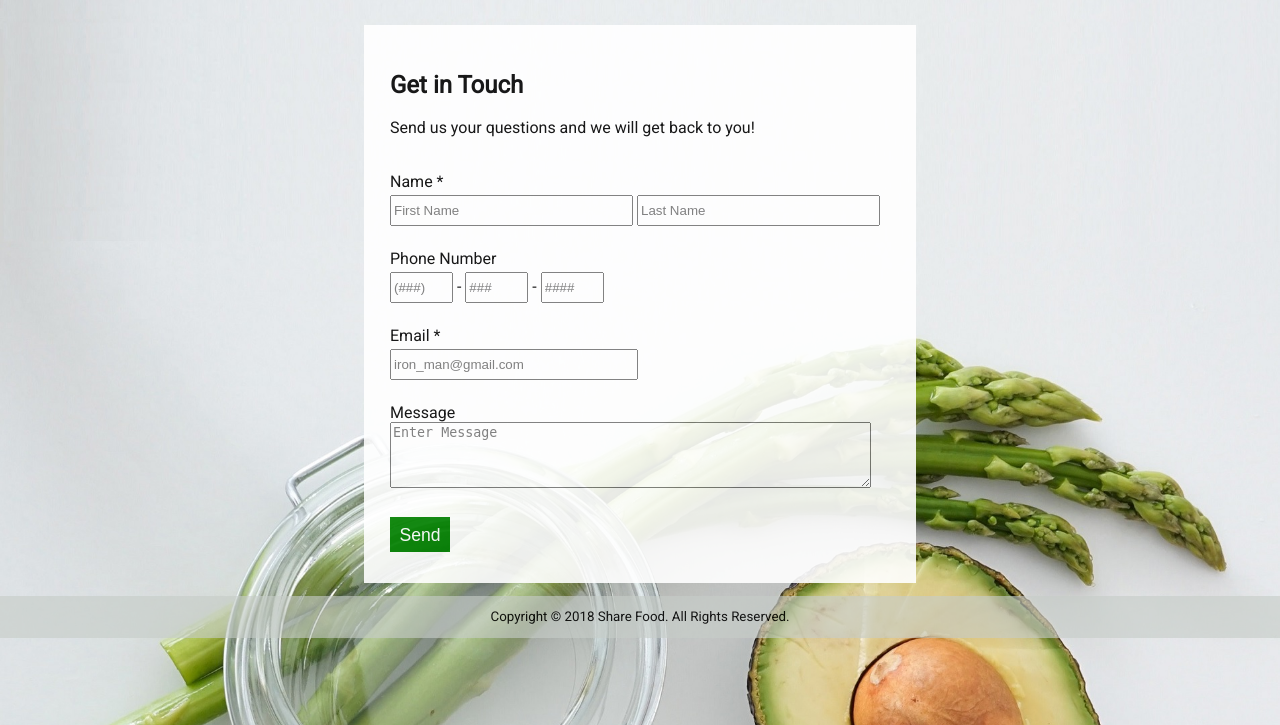
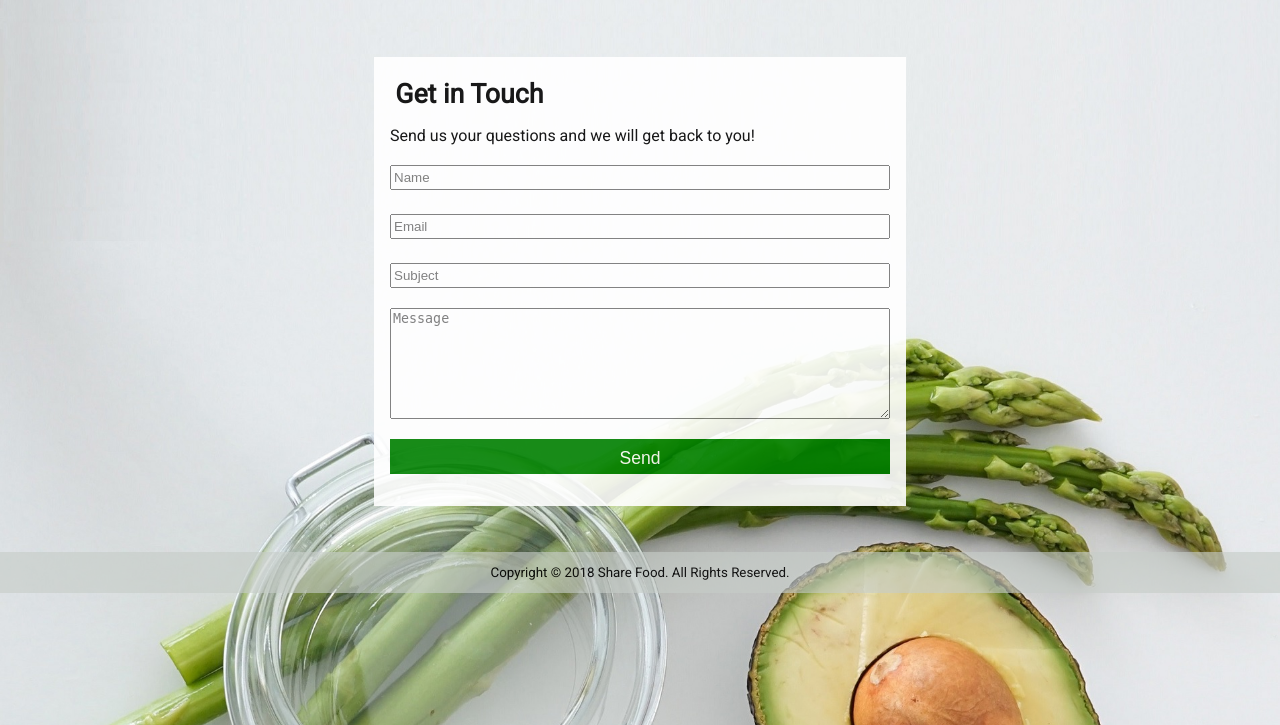
Before and after one commit to A01037479/2910-project, a PHP site: page /contact.php in a window 1280 px wide. Shown: the part 75-800 px from the top of the page. Run offline with PHP 8.4, Linux system fonts and the light colour scheme; some libraries are stand-ins or nearby versions; some web fonts are replaced.

Commit message:
conflict

```diff
--- a/Sharefood/contact.php
+++ b/Sharefood/contact.php
@@ -4,55 +4,22 @@ require_once('view/top.php');
 
 <link rel="stylesheet" href="style/about_contact.css">
 
-<div class="contact-container">
-<form action="" method="">
-    <h2>Get in Touch</h2>
+<div class="detail_item">
+<form action="contact_process.php" method="POST">
+    <p class="list_title">Get in Touch</p>
     <p>Send us your questions and we will get back to you!</p>
-    <br/>
-    <span>Name *</span>
-    <div class="contact-info">
-        <input type="text" name="fname" id="contact-fname" pattern="[A-Za-z]{2,25}"
-        placeholder="First Name" required="required">
-        <input type="text" name="lname" id="contact-lname" pattern="[A-Za-z]{2,25}"
-        placeholder="Last Name" required="required">
-    </div>
-    <br/>
-    <span>Phone Number</span>
-    <div class="contact-info">
-        <input type="tel" name="areacode" class="contact-number" id="contact-areacode" pattern="[0-9]{3}"
-        maxlength="3" placeholder="(###)"> -
-        <input type="tel" name="prefix" class="contact-number" id="contact-prefix" pattern="[0-9]{3}"
-        maxlength="3" placeholder="###"> -
-        <input type="tel" name="line" class="contact-number" id="contact-line" pattern="[0-9]{4}"
-        maxlength="4" placeholder="####">
-    </div>
-    <br/>
-    <span>Email *</span>
-    <div class="contact-info">
-        <input type="email" name="contact-email" id="contact-email" placeholder="iron_man@gmail.com"
-        required="required">
-    </div>
-    <br/>
-    <span>Message</span>
-    <div class="contact-info">
-        <textarea placeholder="Enter Message" name="client-message" id="contact-message"
-        rows="4" cols="20"></textarea>
-    </div>
-    <br/>
-    <div>
-        <input type="submit" value="Send" id="contact-send-btn" >
-    </div>
+
+    <p><input type="text" name="name" id="contact-name" placeholder="Name" required="required"></p>
+    <p><input type="email" name="email" placeholder="Email"
+    required="required"></p>
+    <p><input type="text" name="subject" placeholder="Subject"></p>
+    <p><textarea placeholder="Message" name="message"
+    rows="7" cols="20"></textarea></p>
+    <p><input type="submit" value="Send" class="button"></p>
 
 </form>
 </div>
 
-<script>
-    $(".contact-number").keyup(function () {
-    if (this.value.length == this.maxLength) {
-      $(this).next(".contact-number").focus();
-    }
-    });
-</script>
 
 <?php
 require_once('view/footer.php');
--- a/Sharefood/style/about_contact.css
+++ b/Sharefood/style/about_contact.css
@@ -1,66 +1,38 @@
 /* CSS for about.php */
 .about-us {
+    margin: 1em auto;
     text-align:center;
     background-color: white;
+    width: 600px;
+    max-width: 90%;
+    padding: 1em 0;
 }
 .about-h2 {
     padding-top:2vw;
 }
 .about-banner h1 {
-    background: linear-gradient(to right,#1d976c, #93f9b9);
     padding: 3vw;
+    color: green;
+}
+#vanlogo {
+    width: 200px;
+}
+.about-mission {
+    color: green;
 }
 .about-desc {
-    width:70%;
+    width:80%;
     text-align:left;
     display:inline-block;
 }
 .video-player > video {
     display: inline-block;
+    width: 350px;
+    max-width: 100%;
     margin: 0;
     padding: 0;
 }
 .video-player {
     opacity: 100;
-    max-width: 100%;
     font-size: 0;
 }
-/* CSS for contact.php */
-
-.contact-container {
-    background-color: #fff;
-    margin:0 auto;
-    padding:2%;
-    width: 500px;
-    max-width: 80%;
-    text-align: left;
-}
-#contact-fname, #contact-lname {
-    width: 250px;
-    max-width: 47%;
-}
-#contact-areacode, #contact-prefix, #contact-line {
-    width: 55px;
-}
-#contact-email {
-    width: 240px;
-    max-width: 95%;
-}
-#contact-message {
-    width: 500px;
-    max-width: 95%;
-}
-#contact-send-btn {
-    width: 60px;
-    font-size: 1.1em;
-    background-color: green;
-    border: none;
-    padding: 0.5em;
-    height: 35px;
-    box-sizing: border-box;
-    color: white;
-}
-#contact-send-btn:hover {
-    cursor:pointer;
-    background-color: orange;
-}
--- a/Sharefood/style/style.css
+++ b/Sharefood/style/style.css
@@ -140,7 +140,8 @@ article {
   text-align: left;
 }
 form input, form textarea {
-  width: 95%;
+  width: 100%;
+  box-sizing: border-box;
 }
 input {
   height: 25px;
```
Also changed, not shown: Sharefood/about.php (+16 -13 lines).
